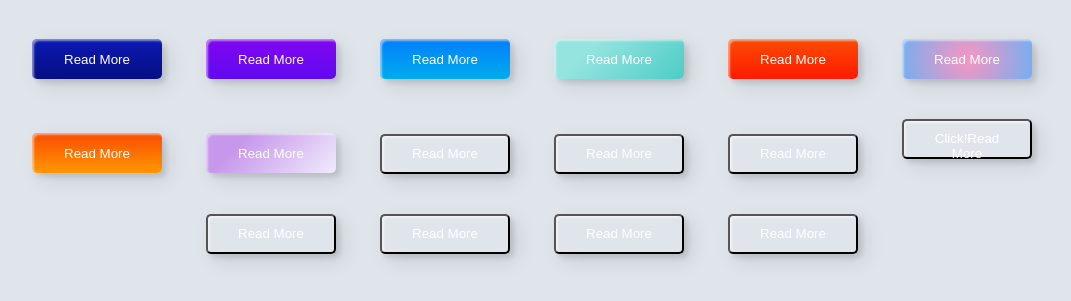
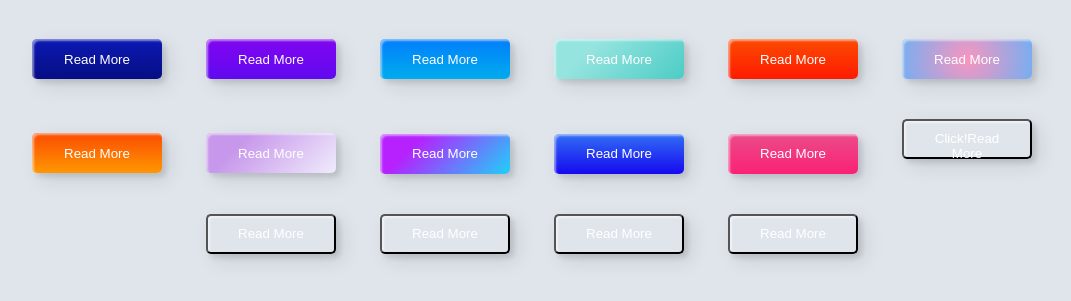
Before and after one commit to ratulraihanrobin/Animation-Button-1.0, a plain HTML site: page index.html in a window 1280 px wide. Shown: the part 113-414 px from the top of the page, without its empty margins (108-1179 px from the left). Drawn offline with Linux system fonts and the light colour scheme.

Commit message:
add more three animotion button

```diff
--- a/style.css
+++ b/style.css
@@ -412,10 +412,6 @@ background: radial-gradient(circle, rgba(247,150,192,1) 0%, rgba(118,174,241,1)
     right: 0;
     bottom: 0;
     background: #c797eb;
-    /*box-shadow:  4px 4px 6px 0 rgba(255,255,255,.5),
-                -4px -4px 6px 0 rgba(116, 125, 136, .2),
-      inset -4px -4px 6px 0 rgba(255,255,255,.5),
-      inset 4px 4px 6px 0 rgba(116, 125, 136, .3);*/
     transition: all 0.3s ease;
   }
   .btn-8:before{
@@ -445,10 +441,6 @@ background: radial-gradient(circle, rgba(247,150,192,1) 0%, rgba(118,174,241,1)
     left: 0;
     top: 0;
     background: #c797eb;
-    /*box-shadow:  4px 4px 6px 0 rgba(255,255,255,.5),
-                -4px -4px 6px 0 rgba(116, 125, 136, .2),
-      inset -4px -4px 6px 0 rgba(255,255,255,.5),
-      inset 4px 4px 6px 0 rgba(116, 125, 136, .3);*/
     transition: all 0.3s ease;
   }
   .btn-8 span:before {
@@ -465,3 +457,108 @@ background: radial-gradient(circle, rgba(247,150,192,1) 0%, rgba(118,174,241,1)
   .btn-8 span:hover:after {
     width: 100%;
   }
+
+  /* btn 9 */
+  .btn-9 {
+    border: none;
+    transition: all 0.3s ease;
+    overflow: hidden;
+  }
+  .btn-9:after {
+    position: absolute;
+    content: "";
+    z-index: -1;
+    top: 0;
+    left: 0;
+    width: 100%;
+    height: 100%;
+    background: linear-gradient(315deg, #1fd1f9 0%, #b621fe 74%);
+    transition: all 0.3s ease;
+  }
+
+.btn-9:hover {
+  background: transparent;
+  color: #fff;
+}
+
+.btn-9:hover:after {
+  -webkit-transform: scale(2)
+  rotate(180deg);
+  transform: scale(2) rotate(180deg);
+  box-shadow:  4px 4px 6px 0 rgba(255,255,255,.5),
+              -4px -4px 6px 0 rgba(116, 125, 136, .2),
+    inset -4px -4px 6px 0 rgba(255,255,255,.5),
+    inset 4px 4px 6px 0 rgba(116, 125, 136, .3);
+}
+
+/* btn-10 */
+.btn-10 {
+  background: rgb(22,9,240);
+background: linear-gradient(0deg, rgba(22,9,240,1) 0%, rgba(49,110,244,1) 100%);
+  color: #fff;
+  border: none;
+  transition: all 0.3s ease;
+  overflow: hidden;
+}
+.btn-10:after {
+  position: absolute;
+  content: " ";
+  top: 0;
+  left: 0;
+  z-index: -1;
+  width: 100%;
+  height: 100%;
+  transition: all 0.3s ease;
+  -webkit-transform: scale(.1);
+  transform: scale(.1);
+}
+.btn-10:hover {
+  color: #fff;
+  border: none;
+  background: transparent;
+}
+.btn-10:hover:after {
+  background: rgb(0,3,255);
+background: linear-gradient(0deg, rgba(2,126,251,1) 0%,  rgba(0,3,255,1)100%);
+  -webkit-transform: scale(1);
+  transform: scale(1);
+}
+
+/* btn 11 */
+.btn-11 {
+  border: none;
+  background: rgb(251,33,117);
+    background: linear-gradient(0deg, rgba(251,33,117,1) 0%, rgba(234,76,137,1) 100%);
+    color: #fff;
+    overflow: hidden;
+}
+.btn-11:hover {
+    text-decoration: none;
+    color: #fff;
+}
+.btn-11:before {
+    position: absolute;
+    content: '';
+    display: inline-block;
+    top: -180px;
+    left: 0;
+    width: 30px;
+    height: 100%;
+    background-color: #fff;
+    animation: shiny-btn1 3s ease-in-out infinite;
+}
+.btn-11:hover{
+  opacity: .7;
+}
+.btn-11:active{
+  box-shadow:  4px 4px 6px 0 rgba(255,255,255,.3),
+              -4px -4px 6px 0 rgba(116, 125, 136, .2),
+    inset -4px -4px 6px 0 rgba(255,255,255,.2),
+    inset 4px 4px 6px 0 rgba(0, 0, 0, .2);
+}
+@-webkit-keyframes shiny-btn1 {
+  0% { -webkit-transform: scale(0) rotate(45deg); opacity: 0; }
+  80% { -webkit-transform: scale(0) rotate(45deg); opacity: 0.5; }
+  81% { -webkit-transform: scale(4) rotate(45deg); opacity: 1; }
+  100% { -webkit-transform: scale(50) rotate(45deg); opacity: 0; }
+}
```
